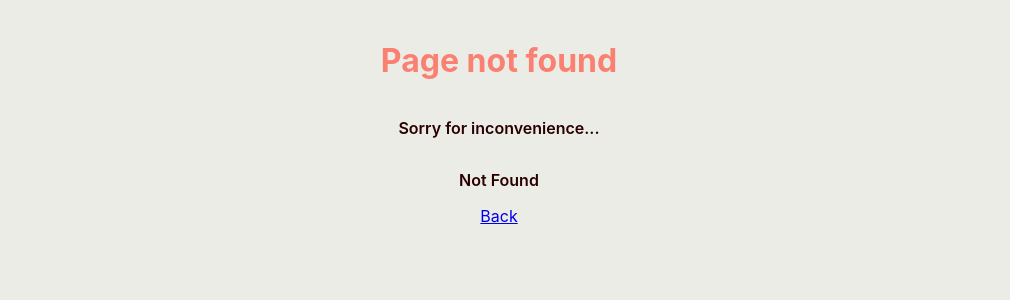
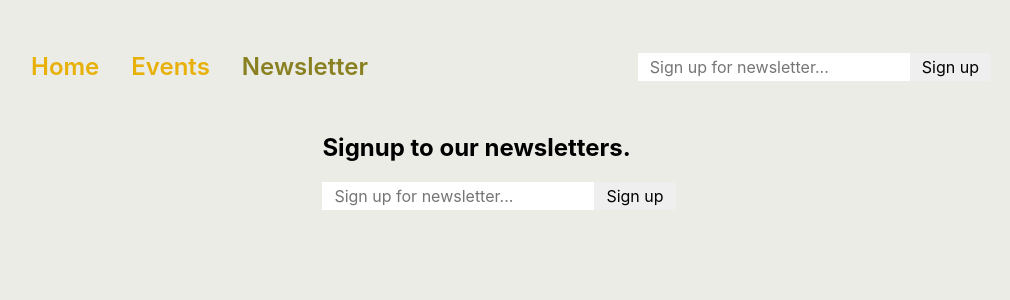
Before and after one commit to V-tyna/React-core-concepts-practice, a React (Create React App) app: page /newsletter in a window 1280 px wide. Before the commit this address had no page. Shown: the top 300 px of the page, without its empty margins (141-1151 px from the left). Built offline with nearby package versions, Linux system fonts and the light colour scheme.

Commit message:
useFetcher() for <NewsLetterSignup />. defer() for Events page.

```diff
--- a/src/components/Routing/Components/MainNavigation.js
+++ b/src/components/Routing/Components/MainNavigation.js
@@ -1,5 +1,6 @@
 import { NavLink } from 'react-router-dom';
 import classes from './MainNavigation.module.css';
+import NewsletterSignup from './NewsLetterSignup';
 
 function MainNavigation() {
 	return (
@@ -7,13 +8,38 @@
 			<nav>
 				<ul className={classes.list}>
 					<li>
-            <NavLink className={({isActive}) => isActive ? classes.active : ''} to='/'>Home</NavLink>
+						<NavLink
+							className={({ isActive }) =>
+								isActive ? classes.active : ''
+							}
+							to='/'
+						>
+							Home
+						</NavLink>
 					</li>
 					<li>
-            <NavLink className={({isActive}) => isActive ? classes.active : ''} to='/events'>Events</NavLink>
+						<NavLink
+							className={({ isActive }) =>
+								isActive ? classes.active : ''
+							}
+							to='/events'
+						>
+							Events
+						</NavLink>
+					</li>
+					<li>
+						<NavLink
+							to='/newsletter'
+							className={({ isActive }) =>
+								isActive ? classes.active : ''
+							}
+						>
+							Newsletter
+						</NavLink>
 					</li>
 				</ul>
 			</nav>
+			<NewsletterSignup />
 		</header>
 	);
 }
--- a/src/components/Routing/Components/MainNavigation.module.css
+++ b/src/components/Routing/Components/MainNavigation.module.css
@@ -1,8 +1,10 @@
 .header {
   max-width: 60rem;
   margin: auto;
+  width: 1000px;
   padding: 2rem;
   display: flex;
+  align-items: center;
   justify-content: space-between;
 }
 
--- /dev/null
+++ b/src/components/Routing/Components/NewsLetter.js
@@ -0,0 +1,12 @@
+import NewsletterSignup from './NewsLetterSignup';
+
+function NewsletterPage() {
+	return (
+		<>
+			<h2>Signup to our newsletters.</h2>
+			<NewsletterSignup />
+		</>
+	);
+}
+
+export default NewsletterPage;
--- /dev/null
+++ b/src/components/Routing/Components/NewsLetterSignup.js
@@ -0,0 +1,28 @@
+import { useEffect } from 'react';
+import { useFetcher } from 'react-router-dom';
+import classes from './NewsLetterSignup.module.css';
+
+function NewsletterSignup() {
+	const fetcher = useFetcher();
+	const { data, state } = fetcher;
+
+	useEffect(() => {
+		if (state === 'idle' && data && data.message) {
+			window.alert('Signup successful.');
+		}
+	}, [data, state]);
+
+	return (
+		<fetcher.Form method='post' className={classes.newsletter}>
+			<input
+				type='email'
+				name='email'
+				placeholder='Sign up for newsletter...'
+				aria-label='Sign up for newsletter'
+			/>
+			<button>Sign up</button>
+		</fetcher.Form>
+	);
+}
+
+export default NewsletterSignup;
--- /dev/null
+++ b/src/components/Routing/Components/NewsLetterSignup.module.css
@@ -0,0 +1,19 @@
+.newsletter input,
+.newsletter button {
+  font: inherit;
+  padding: 0.25rem 0.75rem;
+  border-radius: 0;
+  border: none;
+  outline: none;
+}
+
+.newsletter button {
+  border-top-right-radius: 4px;
+  border-bottom-right-radius: 4px;
+  cursor: pointer;
+}
+
+.newsletter button:hover {
+  background-color: #E7B10A;
+  color: white;
+}
--- a/src/components/Routing/Pages/Events.js
+++ b/src/components/Routing/Pages/Events.js
@@ -1,15 +1,37 @@
-import { useLoaderData } from 'react-router-dom';
+import { Suspense } from 'react';
+import { Bars } from 'react-loader-spinner';
+import { useLoaderData, Await } from 'react-router-dom';
 import EventsList from '../Components/EventsList';
 
 function Events() {
 	const data = useLoaderData();
 	if (data.isError) {
-		return <p>{data.message}</p>
+		return <p>{data.message}</p>;
 	}
 	return (
-		<div className='body-container'>
-      <EventsList events={data} />
-		</div>
+		<Suspense
+			fallback={
+				<Bars
+					height='80'
+					width='80'
+					color='#898121'
+					ariaLabel='bars-loading'
+					wrapperStyle={{ display: 'flex', justifyContent: 'center' }}
+					wrapperClass=''
+					visible={true}
+				/>
+			}
+		>
+			<Await resolve={data.events}>
+				{(loadedEvents) => {
+					return (
+						<div className='body-container'>
+							<EventsList events={loadedEvents} />
+						</div>
+					);
+				}}
+			</Await>
+		</Suspense>
 	);
 }
 
--- a/src/components/Routing/Pages/Home.js
+++ b/src/components/Routing/Pages/Home.js
@@ -2,6 +2,7 @@
 	return (
 		<>
 			<h1>Home page</h1>
+			<p>Welcome! Discover events with us.</p>
 		</>
 	);
 }
--- a/src/components/Routing/RoutingPage.js
+++ b/src/components/Routing/RoutingPage.js
@@ -1,10 +1,12 @@
 import { createBrowserRouter, RouterProvider } from 'react-router-dom';
 import deleteEventAction from './actions/deleteEvent';
 import eventAction from './actions/eventAction';
+import newsLetterAction from './actions/newLetter';
+import NewsletterPage from './Components/NewsLetter';
 import EventsLayout from './Layouts/EventsLayout';
 import RoutingLayout from './Layouts/RoutingLayout';
 import fetchEventDetailLoader from './loaders/eventDetail';
-import fetchEventsDataLoader from './loaders/events';
+import deferFetchEventsLoader from './loaders/events';
 import EditEvent from './Pages/EditEvent';
 import ErrorPage from './Pages/Error';
 import EventDetail from './Pages/EventDetail';
@@ -18,8 +20,14 @@
 			path: '/',
 			element: <RoutingLayout />,
 			errorElement: <ErrorPage />,
+			action: newsLetterAction,
 			children: [
 				{ index: true, element: <Home /> },
+				{
+					path: 'newsletter',
+					element: <NewsletterPage />,
+					action: newsLetterAction,
+				},
 				{
 					path: 'events',
 					element: <EventsLayout />,
@@ -27,7 +35,7 @@
 						{
 							index: true,
 							element: <Events />,
-							loader: fetchEventsDataLoader,
+							loader: deferFetchEventsLoader,
 						},
 						{ path: 'new', element: <NewEvent />, action: eventAction },
 						{
--- a/src/components/Routing/actions/eventAction.js
+++ b/src/components/Routing/actions/eventAction.js
@@ -12,7 +12,6 @@
 	let url = 'http://localhost:4200/events';
 	if (method === 'PATCH') {
 		url += '/' + params.eventId;
-		console.log('URL: ', url)
 	}
 	const response = await fetch(url, {
 		method,
--- /dev/null
+++ b/src/components/Routing/actions/newLetter.js
@@ -0,0 +1,10 @@
+const newsLetterAction = async ({ request }) => {
+  const data = await request.formData();
+  const email = data.get('email');
+
+  // send to backend newsletter server ...
+  console.log(email);
+  return { message: 'Signup successful!' };
+}
+
+export default newsLetterAction;
--- a/src/components/Routing/loaders/events.js
+++ b/src/components/Routing/loaders/events.js
@@ -1,4 +1,4 @@
-import { json } from 'react-router-dom';
+import { defer, json } from 'react-router-dom';
 
 const fetchEventsDataLoader = async () => {
 		const response = await fetch('http://localhost:4200/events');
@@ -13,4 +13,10 @@
 		}
 };
 
-export default fetchEventsDataLoader;
+const deferFetchEventsLoader = () => {
+	return defer({
+		events: fetchEventsDataLoader()
+	});
+};
+
+export default deferFetchEventsLoader;
```
Also changed, not shown: 1 other file (tests, documents, lock files or other folders). Lines whose indentation alone changed are shown as unchanged.
